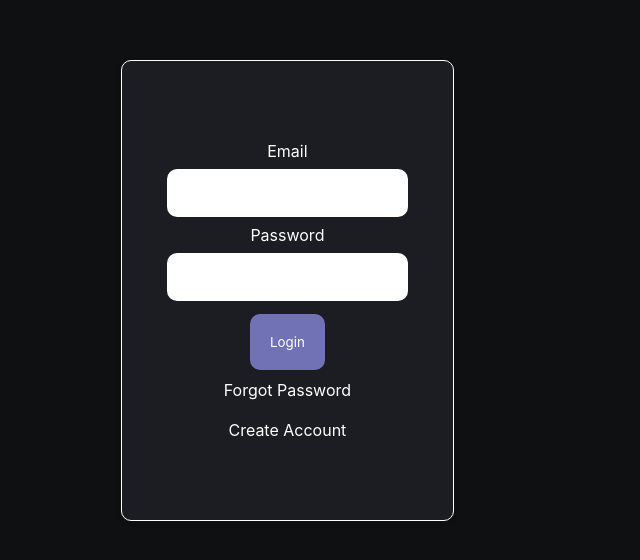
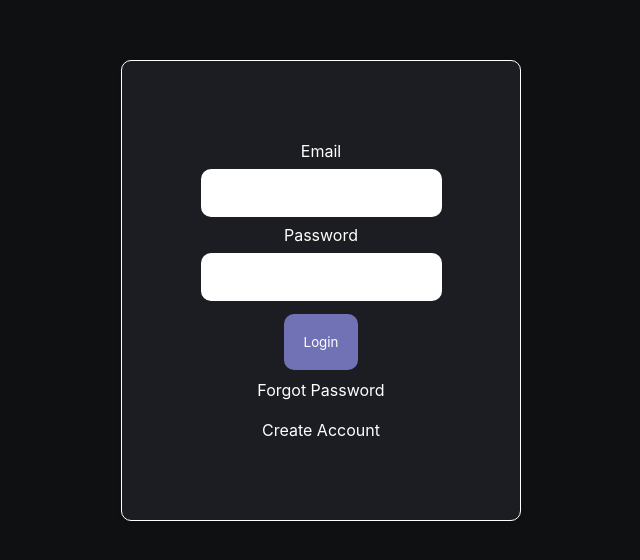
Before and after one commit to samuel-satter/benk, a React (Vite) app in the folder frontend/: page / in a window 1280 px wide. Shown: the part 110-670 px from the top of the page, without its empty margins (319-959 px from the left). Built offline with nearby package versions, Linux system fonts and the light colour scheme.

Commit message:
Updated css for both login and admin dashboard page to no longer display the same

```diff
--- a/frontend/index.html
+++ b/frontend/index.html
@@ -1,6 +1,7 @@
 <!doctype html>
 <html lang="en">
   <head>
+    <link rel="stylesheet" href="./src/styles/global.scss">
     <meta charset="UTF-8" />
     <link rel="icon" type="image/svg+xml" href="/vite.svg" />
     <meta name="viewport" content="width=device-width, initial-scale=1.0" />
--- a/frontend/src/App.tsx
+++ b/frontend/src/App.tsx
@@ -1,22 +1,26 @@
-import { BrowserRouter as Router, Routes, Route, Outlet } from "react-router-dom";
-import Home from './admin/pages/home/Home';
-import Users from './admin/pages/users/Users';
-import Navbar from './admin/components/navbar/Navbar';
-import Menu from './admin/components/menu/Menu';
-import Footer from './admin/components/footer/Footer';
+import {
+  BrowserRouter as Router,
+  Routes,
+  Route,
+  Outlet,
+} from "react-router-dom";
+import Home from "./admin/pages/home/Home";
+import Users from "./admin/pages/users/Users";
+import Navbar from "./admin/components/navbar/Navbar";
+import Menu from "./admin/components/menu/Menu";
+import Footer from "./admin/components/footer/Footer";
 import Login from "./components/login/Login";
 import Finance from "./admin/pages/finance/finance";
 import CreateAccount from "./components/create-account/CreateAccount";
 import ForgotPassword from "./components/forgot-password/ForgotPassword";
-import ResetPassword from "./components/reset-password/ResetPassword";
 import VerifyCode from "./components/verify-code/VerifyCode";
+import "./styles/global.scss";
 
 function App() {
-
   const Layout = () => {
     return (
       <div className="main">
-        <Navbar/>
+        <Navbar />
         <div className="container">
           <div className="menuContainer">
             <Menu />
@@ -34,21 +38,14 @@
       <Routes>
         <Route path="/" element={<Login />} />
         <Route path="/create-account" element={<CreateAccount />} />
-        <Route path="/forgot-password/*" element={<ForgotPassword />}>
-          <Route path="verify-code/" element={<VerifyCode />} />
-        </Route>
-          {/* <Route path="reset-password" element={<ResetPassword />} /> */}
-
+        <Route path="/forgot-password" element={<ForgotPassword />}></Route>
+        <Route path="/verify-code" element={<VerifyCode />} />
         <Route path="/admin/*" element={<Layout />}>
           <Route path="" element={<Home />} />
           <Route path="users" element={<Users />} />
           <Route path="finance" element={<Finance />} />
-
         </Route>
-        <Route path="/user/*" element={<Home />}>
-
-        </Route>
-
+        <Route path="/user/*" element={<Home />}></Route>
       </Routes>
     </Router>
   );
--- a/frontend/src/components/forgot-password/ForgotPassword.tsx
+++ b/frontend/src/components/forgot-password/ForgotPassword.tsx
@@ -7,16 +7,16 @@
   const [email, setEmail] = useState<string>('');
   const navigate = useNavigate();
 
-
-
   const handleSubmit = async (event: React.FormEvent) => {
     event.preventDefault();
-    try {
-      await invoke('send_verification_code', { email });
-      navigate('verify-code/', { state: { email } });
-    } catch (error) {
-      console.error('Ts failed to send verification code', error)
-    }
+    navigate('/verify-code')
+    console.log("hello------------------------------ we are in forgotpassword");
+    // try {
+    //   await invoke('send_verification_code', { email });
+    //   navigate('verify-code/', { state: { email } });
+    // } catch (error) {
+    //   console.error('Ts failed to send verification code', error)
+    // }
   };
 
   return (
@@ -33,7 +33,7 @@
       />
     <button>Submit</button>
     </form>
-     <button onClick={() => navigate('verify-code/')}>Go to Verify Code!</button>
+     <button onClick={() => navigate('/verify-code')}>Go to Verify Code!</button>
     </div>
   );
 };
--- a/frontend/src/components/login/Login.tsx
+++ b/frontend/src/components/login/Login.tsx
@@ -1,44 +1,43 @@
-import "./login.scss"
+import "./login.scss";
 import React, { useState, useEffect } from "react";
 import { invoke } from "@tauri-apps/api/tauri";
-import { appWindow } from "@tauri-apps/api/window"
-import { useNavigate, Link } from 'react-router-dom';
+import { appWindow } from "@tauri-apps/api/window";
+import { useNavigate, Link } from "react-router-dom";
 
-interface LoginProps{}
+interface LoginProps {}
 
 const Login: React.FC<LoginProps> = () => {
   const navigate = useNavigate();
 
-  const [email, setEmail] = useState('');
-  const [password, setPassword] = useState('');
-  const [message, setMessage]  = useState('');
+  const [email, setEmail] = useState("");
+  const [password, setPassword] = useState("");
+  const [message, setMessage] = useState("");
 
   const handleLogin = async (event: React.FormEvent) => {
     event.preventDefault();
 
     try {
-      const jwt = await invoke('login', { email, password });
-      if(typeof jwt === 'string') {
-        localStorage.setItem('jwt', jwt)
-        const isAdmin = await invoke('is_admin', { email })
+      const jwt = await invoke("login", { email, password });
+      if (typeof jwt === "string") {
+        localStorage.setItem("jwt", jwt);
+        const isAdmin = await invoke("is_admin", { email });
 
-        if(isAdmin) {
-          navigate('/admin');
+        if (isAdmin) {
+          navigate("/admin");
         } else {
-          navigate('/user')
+          navigate("/user");
         }
-        await appWindow.maximize();
-        await appWindow.setFullscreen(true);
+        // await appWindow.maximize();
+        // await appWindow.setFullscreen(true);
       } else {
-        throw new Error('JWT is not a string');
+        throw new Error("JWT is not a string");
       }
-
     } catch (error) {
       const err = error as Error;
       setMessage(`Error loggin in: ${err.message}`);
       console.log(`${err.message}`, message);
     }
-  }
+  };
   //   try {
   //     const isAdmin = await invoke('login', { email, password });
   //     setMessage('logged in successfully: ${result}');
@@ -55,10 +54,13 @@
   // };
 
   return (
+    <div className="authpage">
       <div className="auth-form-container">
         <form onSubmit={handleLogin}>
           <label htmlFor="email">Email</label>
-      <input type="email"
+          <br />
+          <input
+            type="email"
             id="email"
             value={email}
             onChange={(e) => setEmail(e.target.value)}
@@ -72,19 +74,26 @@
             onChange={(e) => setPassword(e.target.value)}
           />
           <br />
-      <button className="link-btn" type="submit">Login</button>
+          <button className="link-btn" type="submit">
+            Login
+          </button>
         </form>
-      <Link to="forgot-password" className="">Forgot Password</Link>
+        <Link to="forgot-password" className="">
+          Forgot Password
+        </Link>
         <br />
-      <Link to="create-account" className="">Create Account</Link>
+        <Link to="create-account" className="">
+          Create Account
+        </Link>
         {message && <p>{message}</p>}
+      </div>
     </div>
   );
 
   useEffect(() => {
-    console.log('Login component mounted');
+    console.log("Login component mounted");
     return () => {
-      console.log('Login component unmounted');
+      console.log("Login component unmounted");
     };
   }, []);
 };
--- a/frontend/src/components/verify-code/VerifyCode.tsx
+++ b/frontend/src/components/verify-code/VerifyCode.tsx
@@ -22,6 +22,8 @@
       (window as any).__TAURI__.invoke('log', `Email from state: ${location.state.email}`)
     }
   }, [location]);
+
+  console.log("we are now in the verify component");
 
   const handleSubmit = async (event: React.FormEvent) => {
     event.preventDefault();
--- a/frontend/src/styles/global.scss
+++ b/frontend/src/styles/global.scss
@@ -5,6 +5,17 @@
   margin: 0;
   padding: 0;
   box-sizing: border-box;
+}
+#root {
+  width: 100%;
+  height: 100%;
+  padding: 0;
+}
+
+.authpage {
+  display: flex;
+  align-items: center;
+  justify-content: center;
 }
 
 a {
@@ -20,6 +31,12 @@
 
 .container {
   display: flex;
+  flex-direction: row;
+  width: 100%;
+  height: 100%;
+  padding: 0;
+  margin: 0;
+  max-width: unset;
 }
 
 .menuContainer {
```
Lines whose indentation alone changed are shown as unchanged.
